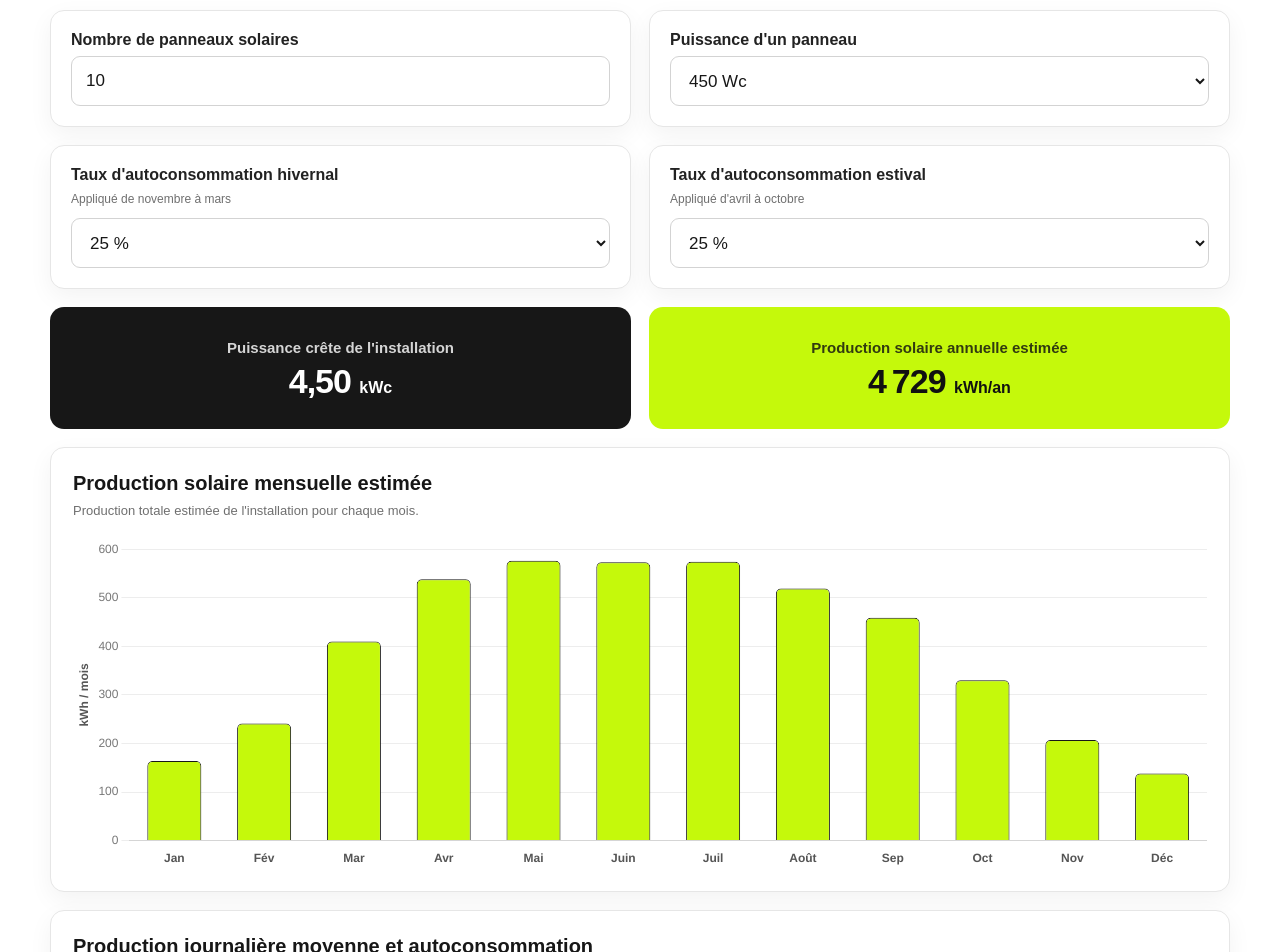
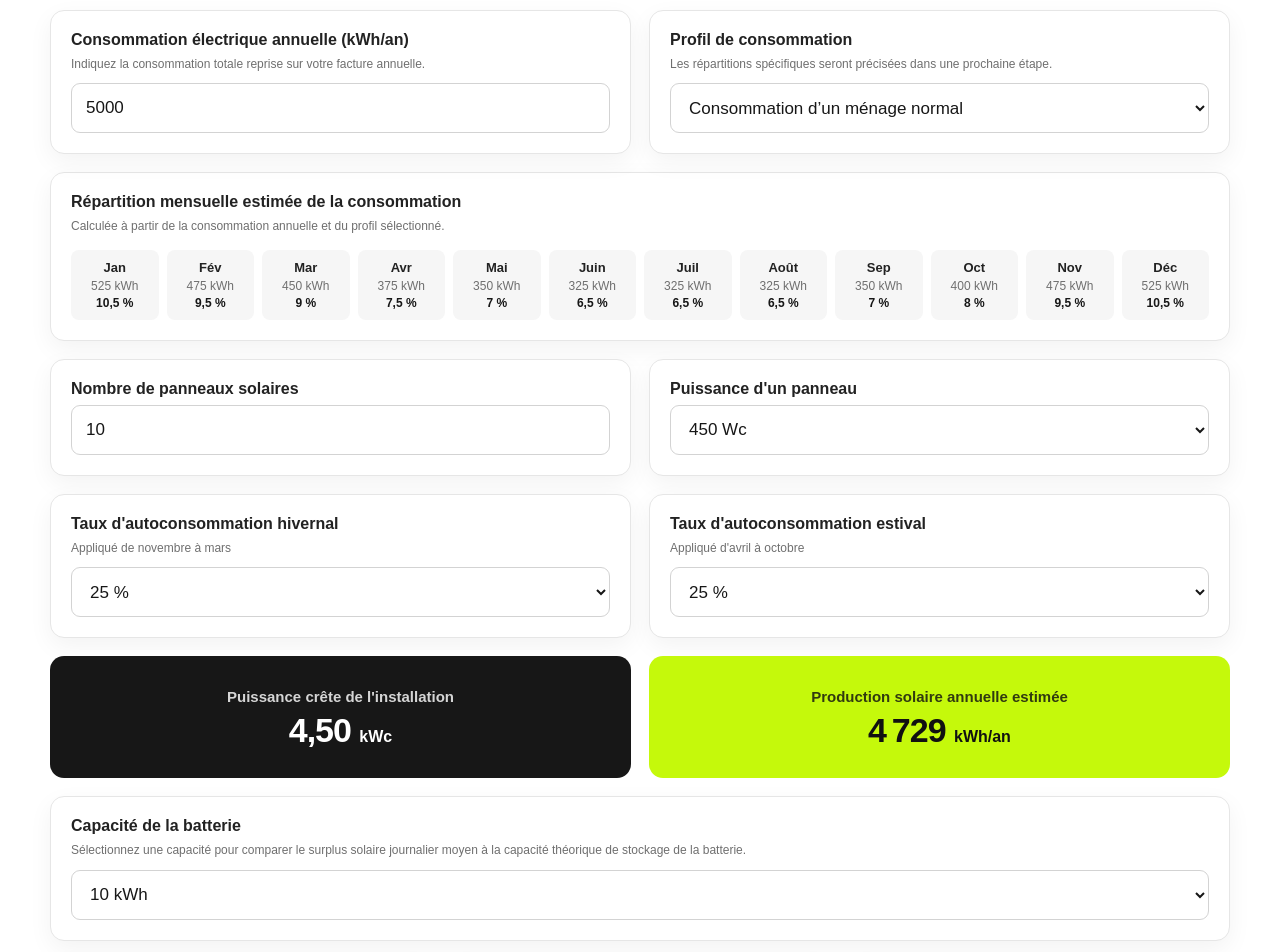
Before and after one commit to Ledom119/simulateur-capacit-batterie-solaire, a plain HTML site: page index.html in a window 1280 px wide. Shown: the top 952 px of the page. Drawn offline with nearby package versions, Linux system fonts and the light colour scheme.

Commit message:
Enhance layout with consumption form and styles
Added consumption form and updated styles for better layout.

```diff
--- a/index.html
+++ b/index.html
@@ -10,7 +10,8 @@
   <style>
     :root{
       --green:#c5f90b;
-      --blue:#2387d9;
+      --blue:#4b65f7;
+      --consumption:#37445d;
       --red:#e45757;
       --dark:#171717;
       --text:#222;
@@ -38,6 +39,7 @@
     }
 
     .solar-form,
+    .consumption-form,
     .autoconsumption-form,
     .battery-form{
       display:grid;
@@ -46,11 +48,44 @@
       margin-bottom:18px;
     }
 
+    .consumption-breakdown{
+      margin-bottom:18px;
+    }
+
+    .monthly-consumption-grid{
+      display:grid;
+      grid-template-columns:repeat(12, minmax(0, 1fr));
+      gap:8px;
+      margin-top:14px;
+    }
+
+    .monthly-consumption-item{
+      padding:10px 4px;
+      border-radius:8px;
+      background:#f6f6f6;
+      text-align:center;
+    }
+
+    .monthly-consumption-item strong,
+    .monthly-consumption-item span{
+      display:block;
+    }
+
+    .monthly-consumption-item strong{ font-size:13px; }
+    .monthly-consumption-item span{ margin-top:4px; font-size:12px; color:var(--muted); }
+    .monthly-consumption-item .monthly-consumption-percent{
+      margin-top:3px;
+      color:var(--dark);
+      font-weight:700;
+      white-space:nowrap;
+    }
+
     .battery-form{
       grid-template-columns:1fr;
-      max-width:580px;
-      margin-left:auto;
-      margin-right:auto;
+      width:100%;
+      max-width:none;
+      margin-left:0;
+      margin-right:0;
     }
 
     .card{
@@ -152,6 +187,23 @@
       box-shadow:0 8px 24px rgba(0,0,0,.05);
     }
 
+    .charts-grid{
+      display:grid;
+      grid-template-columns:repeat(3, minmax(0, 1fr));
+      gap:18px;
+      align-items:stretch;
+    }
+
+    .charts-grid .chart-card{
+      min-width:0;
+      display:flex;
+      flex-direction:column;
+    }
+
+    .charts-grid .chart-wrap{
+      margin-top:auto;
+    }
+
     .chart-title{
       margin:0 0 5px 0;
       font-size:20px;
@@ -198,6 +250,7 @@
 
     .legend-dot.blue{ background:var(--blue); }
     .legend-dot.green{ background:var(--green); border:1px solid #a7d000; }
+    .legend-dot.consumption{ background:var(--consumption); }
     .legend-line.red{
       width:18px;
       height:0;
@@ -217,6 +270,7 @@
       body{ padding:6px; }
 
       .solar-form,
+      .consumption-form,
       .autoconsumption-form,
       .results,
       .battery-form{
@@ -237,12 +291,44 @@
       .chart-title{ font-size:18px; }
 
       .chart-wrap{ height:300px; }
+
+      .monthly-consumption-grid{ grid-template-columns:repeat(3, 1fr); }
+    }
+
+    @media(max-width:1050px){
+      .charts-grid{ grid-template-columns:1fr; }
     }
   </style>
 </head>
 
 <body>
   <div class="solar-simulator">
+
+    <div class="consumption-form">
+      <div class="card">
+        <label class="field-label" for="annualConsumption">Consommation électrique annuelle (kWh/an)</label>
+        <span class="field-help">Indiquez la consommation totale reprise sur votre facture annuelle.</span>
+        <input id="annualConsumption" type="number" min="0" step="100" value="5000" inputmode="numeric">
+      </div>
+
+      <div class="card">
+        <label class="field-label" for="consumptionProfile">Profil de consommation</label>
+        <span class="field-help">Les répartitions spécifiques seront précisées dans une prochaine étape.</span>
+        <select id="consumptionProfile">
+          <option value="normal" selected>Consommation d’un ménage normal</option>
+          <option value="heatpump">Consommation avec chauffage par pompe à chaleur</option>
+          <option value="poolHeatpump">Consommation avec piscine et pompe à chaleur</option>
+          <option value="ev">Consommation avec véhicule électrique</option>
+          <option value="poolEv">Consommation avec piscine et véhicule électrique</option>
+        </select>
+      </div>
+    </div>
+
+    <div class="card consumption-breakdown">
+      <label class="field-label">Répartition mensuelle estimée de la consommation</label>
+      <span class="field-help">Calculée à partir de la consommation annuelle et du profil sélectionné.</span>
+      <div class="monthly-consumption-grid" id="monthlyConsumptionGrid"></div>
+    </div>
 
     <div class="solar-form">
       <div class="card">
@@ -253,12 +339,13 @@
       <div class="card">
         <label class="field-label" for="panelPower">Puissance d'un panneau</label>
         <select id="panelPower">
+          <option value="250">250 Wc</option>
           <option value="300">300 Wc</option>
           <option value="350">350 Wc</option>
           <option value="400">400 Wc</option>
           <option value="450" selected>450 Wc</option>
           <option value="500">500 Wc</option>
-          <option value="505">505 Wc</option>
+          <option value="550">550 Wc</option>
         </select>
       </div>
     </div>
@@ -317,6 +404,22 @@
       </div>
     </div>
 
+    <div class="battery-form">
+      <div class="card">
+        <label class="field-label" for="batteryCapacity">Capacité de la batterie</label>
+        <span class="field-help">
+          Sélectionnez une capacité pour comparer le surplus solaire journalier moyen
+          à la capacité théorique de stockage de la batterie.
+        </span>
+        <select id="batteryCapacity">
+          <option value="5">5 kWh</option>
+          <option value="10" selected>10 kWh</option>
+          <option value="16">16 kWh</option>
+        </select>
+      </div>
+    </div>
+
+    <div class="charts-grid">
     <div class="chart-card">
       <h3 class="chart-title">Production solaire mensuelle estimée</h3>
       <p class="chart-subtitle">Production totale estimée de l'installation pour chaque mois.</p>
@@ -346,25 +449,10 @@
       </div>
     </div>
 
-    <div class="battery-form">
-      <div class="card">
-        <label class="field-label" for="batteryCapacity">Capacité de la batterie</label>
-        <span class="field-help">
-          Sélectionnez une capacité pour comparer le surplus solaire journalier moyen
-          à la capacité théorique de stockage de la batterie.
-        </span>
-        <select id="batteryCapacity">
-          <option value="5">5 kWh</option>
-          <option value="10" selected>10 kWh</option>
-          <option value="16">16 kWh</option>
-        </select>
-      </div>
-    </div>
-
     <div class="chart-card">
       <h3 class="chart-title">Part du surplus solaire théoriquement stockable</h3>
       <p class="chart-subtitle">
-        En vert : surplus solaire journalier moyen. En bleu : part pouvant être stockée.
+        En vert : surplus solaire journalier moyen. En bleu : part pouvant être stockée. En noir : consommation journalière moyenne.
         La ligne rouge représente la capacité de batterie choisie.
       </p>
       <div class="chart-wrap">
@@ -381,10 +469,15 @@
           <span>Part théoriquement stockable</span>
         </div>
         <div class="legend-item">
+          <span class="legend-dot consumption"></span>
+          <span>Consommation journalière</span>
+        </div>
+        <div class="legend-item">
           <span class="legend-line red"></span>
           <span>Capacité batterie</span>
         </div>
       </div>
+    </div>
     </div>
 
     <div class="footnote">
@@ -403,6 +496,19 @@
 
     const daysInMonth = [31,28,31,30,31,30,31,31,30,31,30,31];
 
+    const normalConsumptionDistribution = [
+      10.5, 9.5, 9, 7.5, 7, 6.5,
+      6.5, 6.5, 7, 8, 9.5, 10.5
+    ];
+
+    const consumptionDistributions = {
+      normal: normalConsumptionDistribution,
+      heatpump: normalConsumptionDistribution,
+      poolHeatpump: normalConsumptionDistribution,
+      ev: normalConsumptionDistribution,
+      poolEv: normalConsumptionDistribution
+    };
+
     const months = [
       "Jan","Fév","Mar","Avr","Mai","Juin",
       "Juil","Août","Sep","Oct","Nov","Déc"
@@ -410,6 +516,9 @@
 
     const winterMonths = new Set([0,1,2,10,11]);
 
+    const annualConsumption = document.getElementById("annualConsumption");
+    const consumptionProfile = document.getElementById("consumptionProfile");
+    const monthlyConsumptionGrid = document.getElementById("monthlyConsumptionGrid");
     const panelCount = document.getElementById("panelCount");
     const panelPower = document.getElementById("panelPower");
     const winterSelfConsumption = document.getElementById("winterSelfConsumption");
@@ -493,7 +602,7 @@
             {
               label:"Énergie autoconsommée",
               data:[],
-              backgroundColor:"#2387d9",
+              backgroundColor:"#4b65f7",
               borderWidth:0,
               borderRadius:3,
               stack:"production",
@@ -581,7 +690,17 @@
               type:"bar",
               label:"Part théoriquement stockable",
               data:[],
-              backgroundColor:"#2387d9",
+              backgroundColor:"#4b65f7",
+              borderWidth:0,
+              borderRadius:3,
+              maxBarThickness:30,
+              order:1
+            },
+            {
+              type:"bar",
+              label:"Consommation journalière",
+              data:[],
+              backgroundColor:"#37445d",
               borderWidth:0,
               borderRadius:3,
               maxBarThickness:30,
@@ -639,6 +758,8 @@
     );
 
     function updateSimulator(){
+      const annualUse = Math.max(0, parseFloat(annualConsumption.value) || 0);
+      const selectedDistribution = consumptionDistributions[consumptionProfile.value] || normalConsumptionDistribution;
       const count = Math.max(0, parseInt(panelCount.value, 10) || 0);
       const power = parseFloat(panelPower.value) || 0;
       const winterRate = (parseFloat(winterSelfConsumption.value) || 0) / 100;
@@ -665,6 +786,14 @@
       });
 
       const batteryLine = months.map(() => battery);
+      const monthlyConsumption = selectedDistribution.map(percent => annualUse * percent / 100);
+      const dailyConsumption = monthlyConsumption.map((value, index) => value / daysInMonth[index]);
+
+      monthlyConsumptionGrid.innerHTML = months.map((month, index) => {
+        const value = monthlyConsumption[index].toLocaleString("fr-FR", { maximumFractionDigits:0 });
+        const percent = selectedDistribution[index].toLocaleString("fr-FR", { maximumFractionDigits:1 });
+        return `<div class="monthly-consumption-item"><strong>${month}</strong><span>${value} kWh</span><span class="monthly-consumption-percent">${percent} %</span></div>`;
+      }).join("");
 
       peakPower.textContent = kwp.toLocaleString("fr-FR", {
         minimumFractionDigits:2,
@@ -691,6 +820,9 @@
         storableDaily.map(v => Number(v.toFixed(2)));
 
       batteryChart.data.datasets[2].data =
+        dailyConsumption.map(v => Number(v.toFixed(2)));
+
+      batteryChart.data.datasets[3].data =
         batteryLine.map(v => Number(v.toFixed(2)));
 
       monthlyChart.update();
@@ -698,6 +830,8 @@
       batteryChart.update();
     }
 
+    annualConsumption.addEventListener("input", updateSimulator);
+    consumptionProfile.addEventListener("change", updateSimulator);
     panelCount.addEventListener("input", updateSimulator);
     panelPower.addEventListener("change", updateSimulator);
     winterSelfConsumption.addEventListener("change", updateSimulator);
```
